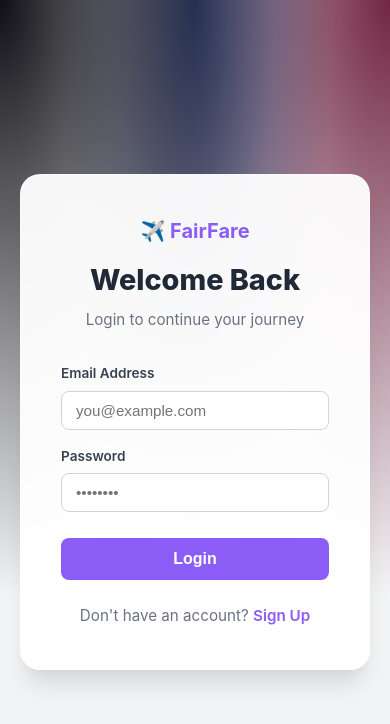
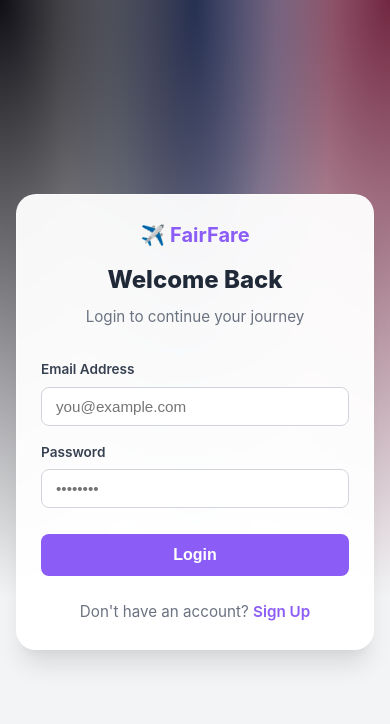
Before and after one commit to Swapnilp011/FairFare, a React (Vite) app: page / in a window 390 px wide. Both pictures are taken after a click on the button "Login". Shown: the top 724 px of the page. Built offline with nearby package versions, Linux system fonts and the light colour scheme; no server answers.

Commit message:
adjust the state section in the mobile and desktop and it make responsive for all devices

```diff
--- a/src/components/Auth/Auth.css
+++ b/src/components/Auth/Auth.css
@@ -87,6 +87,7 @@
 
 .form-group input,
 .form-group select {
+    width: 100%;
     padding: 10px 14px;
     border: 1px solid #d1d5db;
     border-radius: 8px;
@@ -140,3 +141,24 @@
 .auth-toggle:hover {
     text-decoration: underline;
 }
+
+/* Mobile Responsiveness */
+@media (max-width: 480px) {
+    .auth-container {
+        padding: 16px;
+    }
+
+    .auth-card {
+        padding: 24px;
+        width: 100%;
+    }
+
+    .auth-header h2 {
+        font-size: 1.5rem;
+    }
+
+    .form-row {
+        flex-direction: column;
+        gap: 16px;
+    }
+}
--- a/src/index.css
+++ b/src/index.css
@@ -1,3 +1,9 @@
+*,
+*::before,
+*::after {
+  box-sizing: border-box;
+}
+
 :root {
   font-family: Inter, system-ui, Avenir, Helvetica, Arial, sans-serif;
   line-height: 1.5;
```
